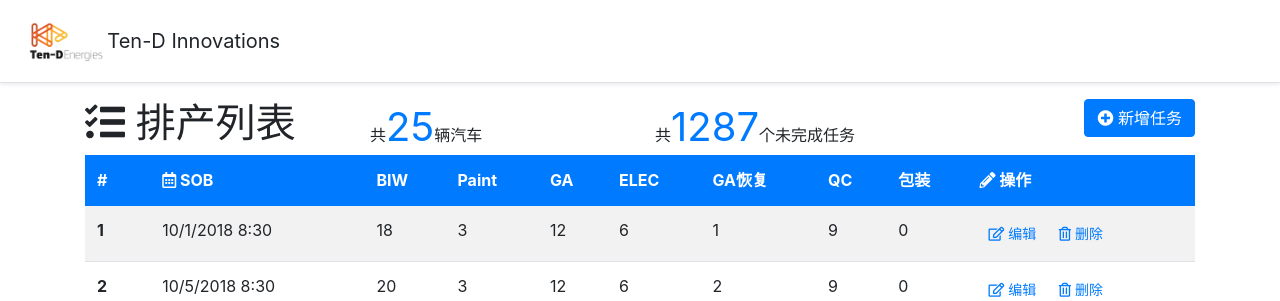
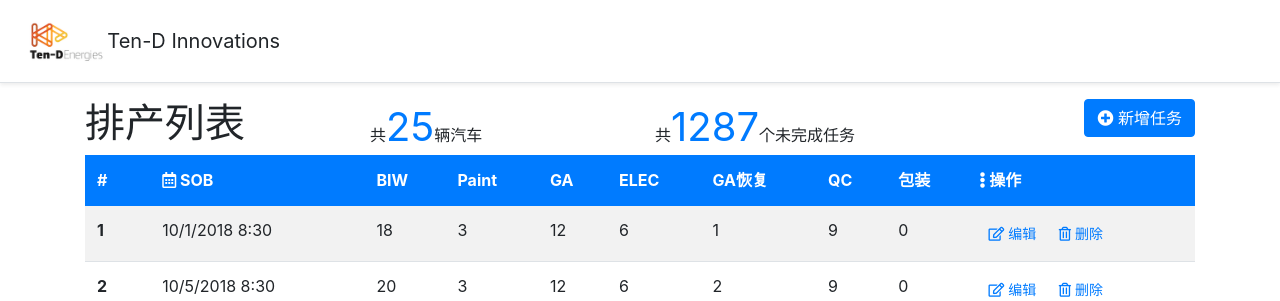
Before and after one commit to junxuanli/SH_scheduling, a Flask app: page / in a window 1280 px wide. Shown: the top 301 px of the page. Run offline with Flask 2, Linux system fonts and the light colour scheme; some libraries are stand-ins or nearby versions.

Commit message:
update UI

```diff
--- a/templates/index.html
+++ b/templates/index.html
@@ -30,7 +30,7 @@
 <div class="container form_container" id="form_container">
     <div class="row">
         <div class="col-3">
-            <h1><i class="fas fa-tasks"></i> 排产列表</h1>
+            <h1>排产列表</h1>
         </div>
         <div class="col-3">
             共<span class="highlighted veh_total">0</span>辆汽车
@@ -60,7 +60,7 @@
             <th scope="col">GA恢复</th>
             <th scope="col">QC</th>
             <th scope="col">包装</th>
-            <th scope="col"><i class="fas fa-pencil-alt"></i> 操作</th>
+            <th scope="col"><i class="fas fa-ellipsis-v"></i> 操作</th>
         </tr>
         </thead>
         <tbody id="veh_list">
```
